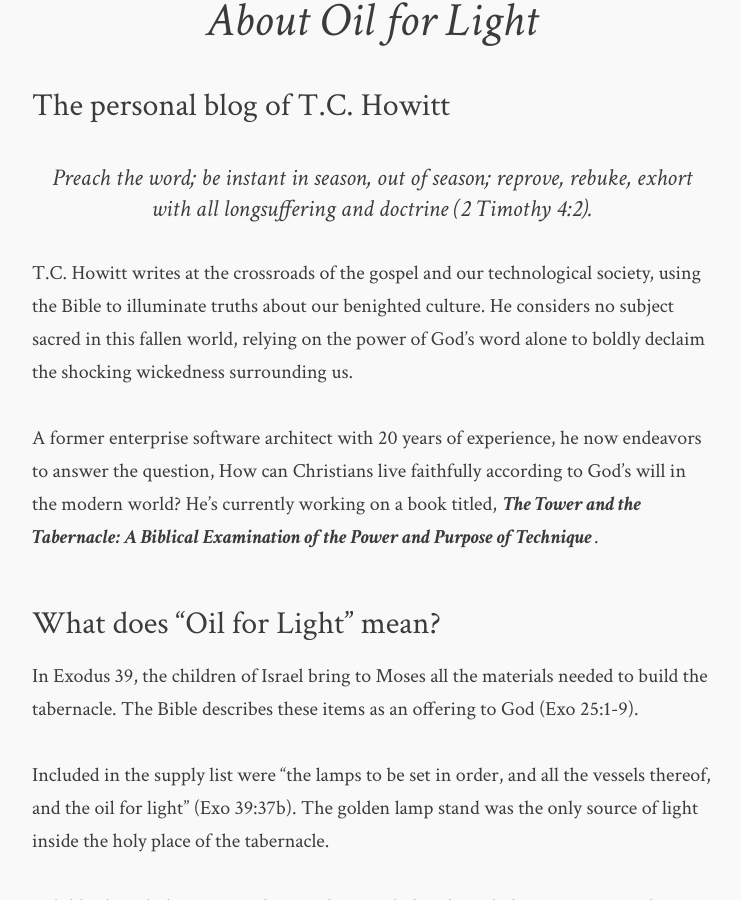
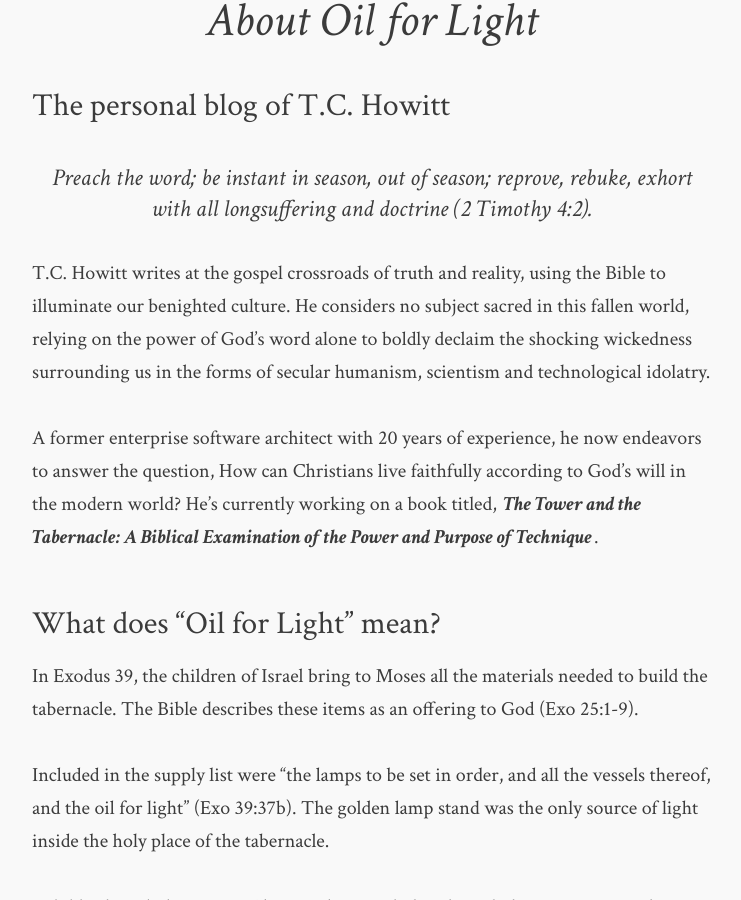
Before and after one commit to flashlightministries/oilforlight, a Jekyll site: the page built from about.md, in a window 1280 px wide and 900 px high, scrolled down 625 px. Shown: the whole window, without its empty margins (268-1009 px from the left). Built offline with Jekyll 4.4.1, drawn with Linux system fonts in a browser that asks for light colours; nearby versions of some CDN libraries.

Commit message:
Update about.md

```diff
--- a/about.md
+++ b/about.md
@@ -7,7 +7,7 @@ description: The personal blog of T.C. Howitt
 
 > Preach the word; be instant in season, out of season; reprove, rebuke, exhort with all longsuffering and doctrine (2 Timothy 4:2).
 
-T.C. Howitt writes at the crossroads of the gospel and our technological society, using the Bible to illuminate truths about our benighted culture.  He considers no subject sacred in this fallen world, relying on the power of God's word alone to boldly declaim the shocking wickedness surrounding us.
+T.C. Howitt writes at the gospel crossroads of truth and reality, using the Bible to illuminate our benighted culture.  He considers no subject sacred in this fallen world, relying on the power of God's word alone to boldly declaim the shocking wickedness surrounding us in the forms of secular humanism, scientism and technological idolatry.
 
 A former enterprise software architect with 20 years of experience, he now endeavors to answer the question, How can Christians live faithfully according to God's will in the modern world?  He's currently working on a book titled, **_The Tower and the Tabernacle: A Biblical Examination of the Power and Purpose of Technique_**.
 
```
